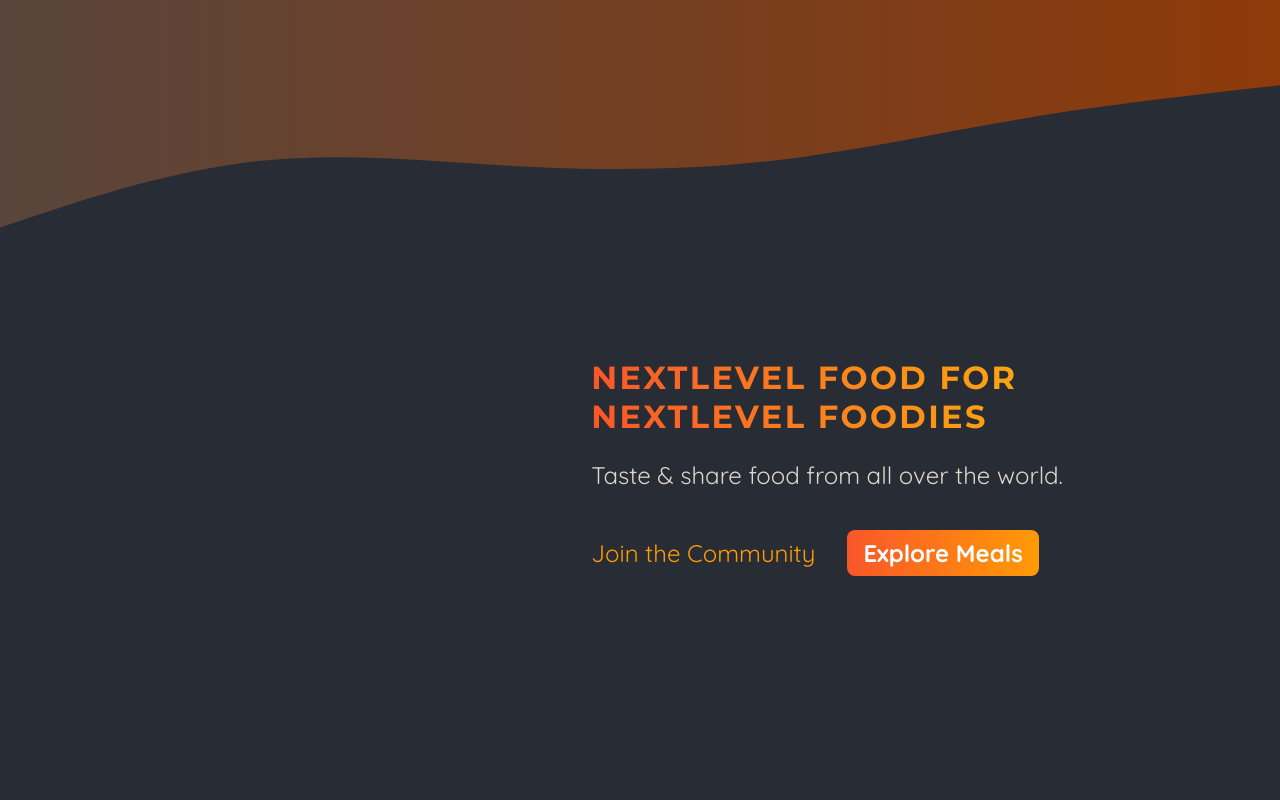
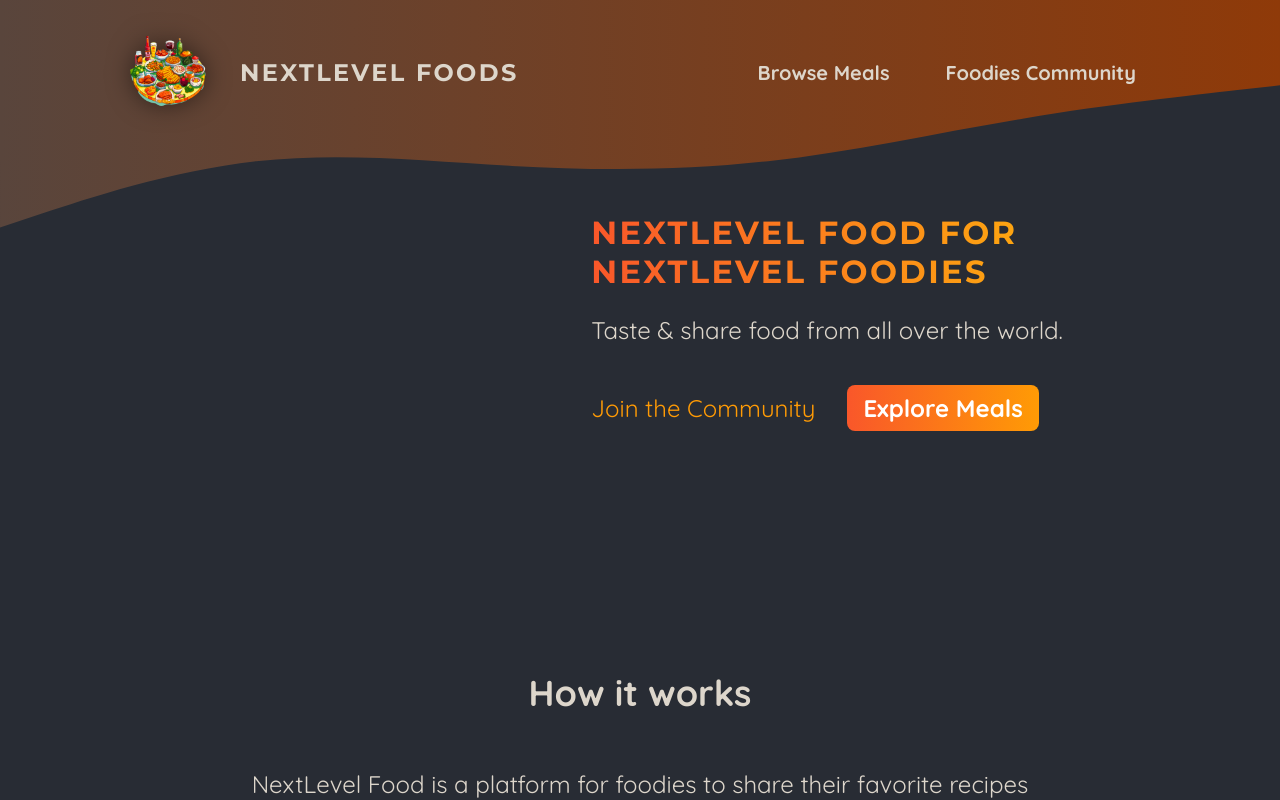
Before and after one commit to seung365/foodlog, a Next.js app: page / in a window 1280 px wide. Shown: the top 800 px of the page. Built offline with nearby package versions, Linux system fonts and the light colour scheme.

Commit message:
refactor: layout MainHeader 컴포넌트 사용

```diff
--- a/app/layout.js
+++ b/app/layout.js
@@ -1,3 +1,4 @@
+import MainHeader from '@/components/main-header/main-header';
 import './globals.css';
 
 export const metadata = {
@@ -9,27 +10,7 @@
   return (
     <html lang="en">
       <body>
-        <div className="header-background">
-          <svg xmlns="http://www.w3.org/2000/svg" viewBox="0 0 1440 320">
-            <defs>
-              <linearGradient id="gradient" x1="0%" y1="0%" x2="100%" y2="0%">
-                <stop
-                  offset="0%"
-                  style={{ stopColor: '#59453c', stopOpacity: '1' }}
-                />
-                <stop
-                  offset="100%"
-                  style={{ stopColor: '#8f3a09', stopOpacity: '1' }}
-                />
-              </linearGradient>
-            </defs>
-            <path
-              fill="url(#gradient)"
-              d="M0,256L48,240C96,224,192,192,288,181.3C384,171,480,181,576,186.7C672,192,768,192,864,181.3C960,171,1056,149,1152,133.3C1248,117,1344,107,1392,101.3L1440,96L1440,0L1392,0C1344,0,1248,0,1152,0C1056,0,960,0,864,0C768,0,672,0,576,0C480,0,384,0,288,0C192,0,96,0,48,0L0,0Z"
-            ></path>
-          </svg>
-        </div>
-
+        <MainHeader/>
         {children}
       </body>
     </html>
```
